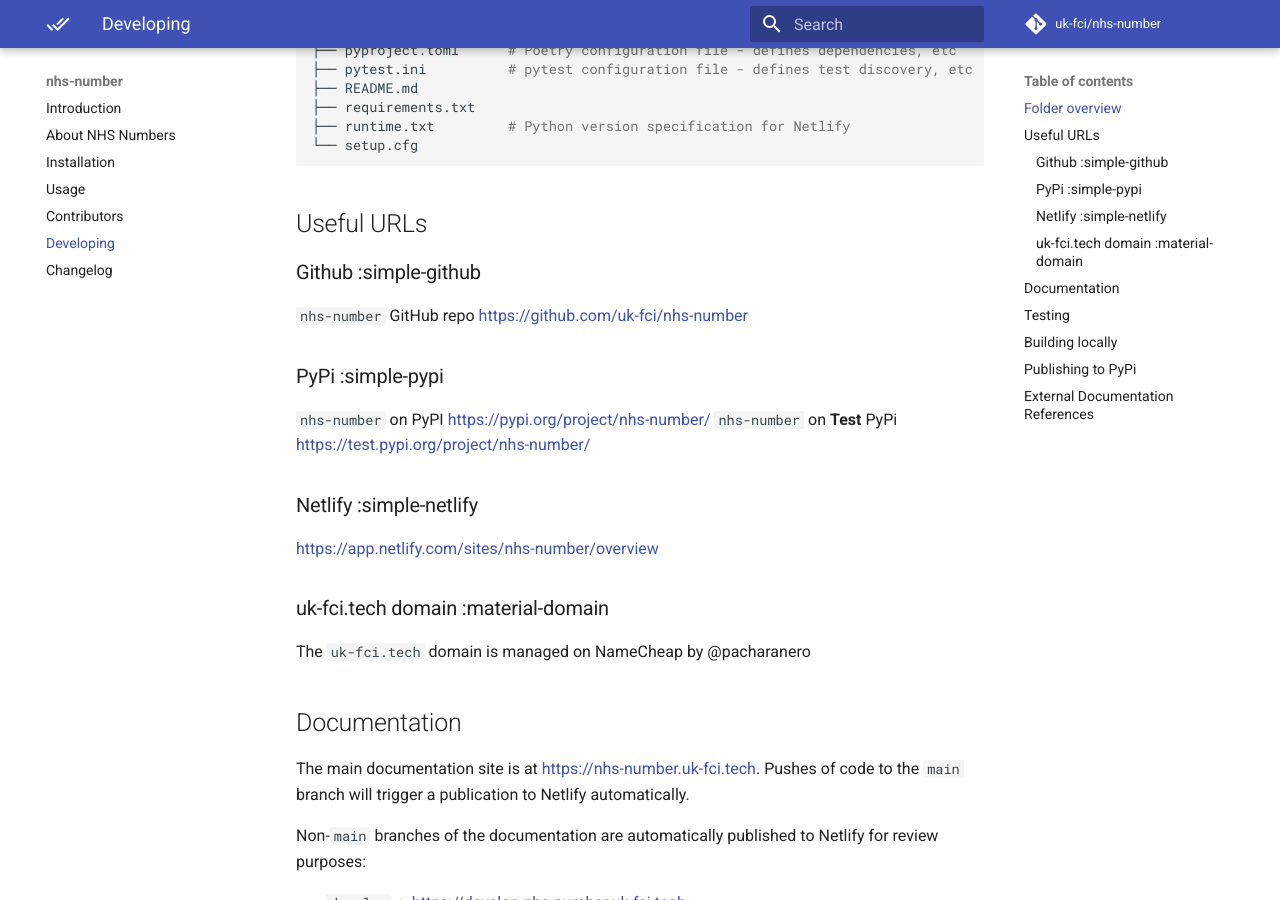
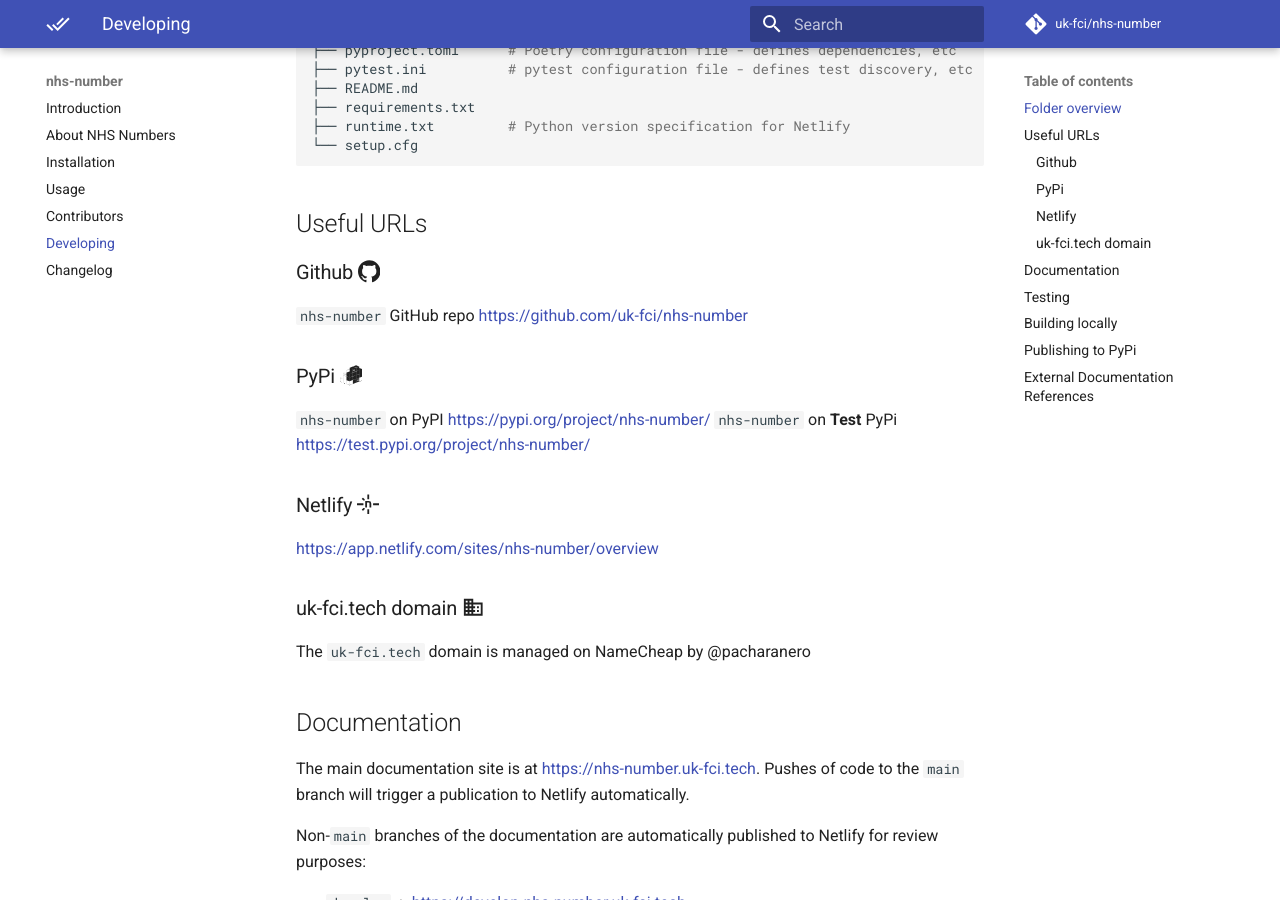
Before and after one commit to uk-fci/nhs-number, an MkDocs documentation site: the page built from docs/developing.md, in a window 1280 px wide and 900 px high, scrolled down 333 px. Built offline with MkDocs 1.6.1 and Material for MkDocs 9.7.7, drawn with Linux system fonts in a browser that asks for light colours; comment, search, counter and statistics services are not loaded.

Commit message:
fixes icons which formatter had broken

```diff
--- a/docs/developing.md
+++ b/docs/developing.md
@@ -23,20 +23,20 @@
 
 ## Useful URLs
 
-### Github :simple-github
+### Github :simple-github:
 
 `nhs-number` GitHub repo <https://github.com/uk-fci/nhs-number>
 
-### PyPi :simple-pypi
+### PyPi :simple-pypi:
 
 `nhs-number` on PyPI <https://pypi.org/project/nhs-number/>
 `nhs-number` on **Test** PyPi <https://test.pypi.org/project/nhs-number/>
 
-### Netlify :simple-netlify
+### Netlify :simple-netlify:
 
 <https://app.netlify.com/sites/nhs-number/overview>
 
-### uk-fci.tech domain :material-domain
+### uk-fci.tech domain :material-domain:
 
 The `uk-fci.tech` domain is managed on NameCheap by @pacharanero
 
```
